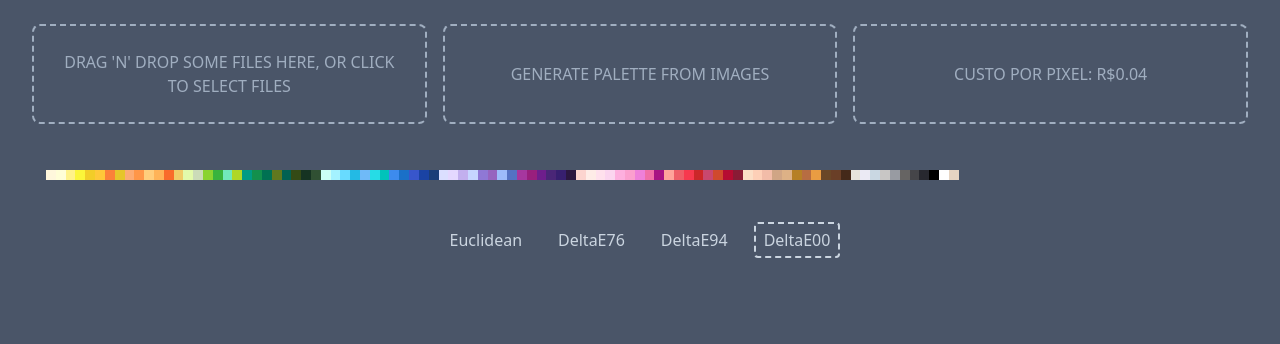
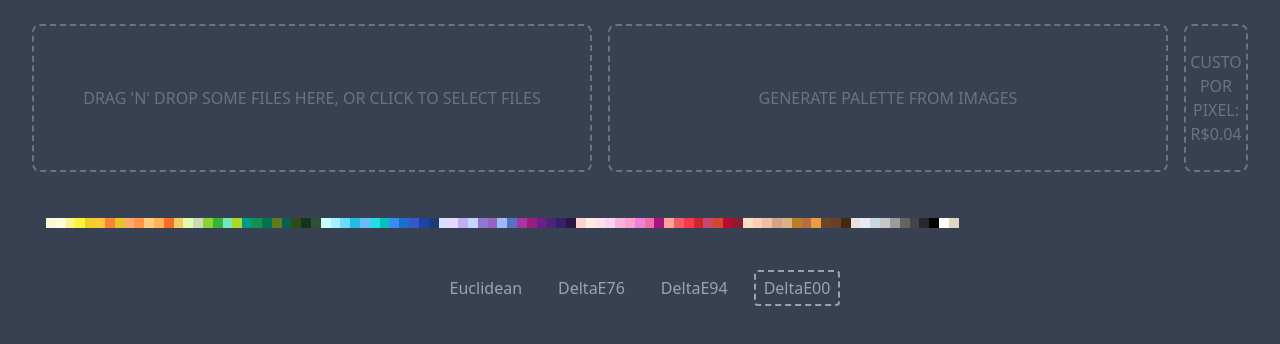
Before and after one commit to isapirola/pixels-master, a React (Create React App) app: page / in a window 1280 px wide. Shown: the top 344 px of the page. Built offline with nearby package versions, Linux system fonts and the light colour scheme.

Commit message:
fix: low vulnerabilities

```diff
--- a/tailwind.config.js
+++ b/tailwind.config.js
@@ -1,5 +1,5 @@
 module.exports = {
-  purge: ["./src/**/*.js", "./public/*.html"],
+  content: ["./src/**/*.js", "./public/*.html"],
   theme: {},
   variants: {},
   plugins: [],
```
Also changed, not shown: package.json (+8 -5 lines), 1 other file (tests, documents, lock files or other folders).
